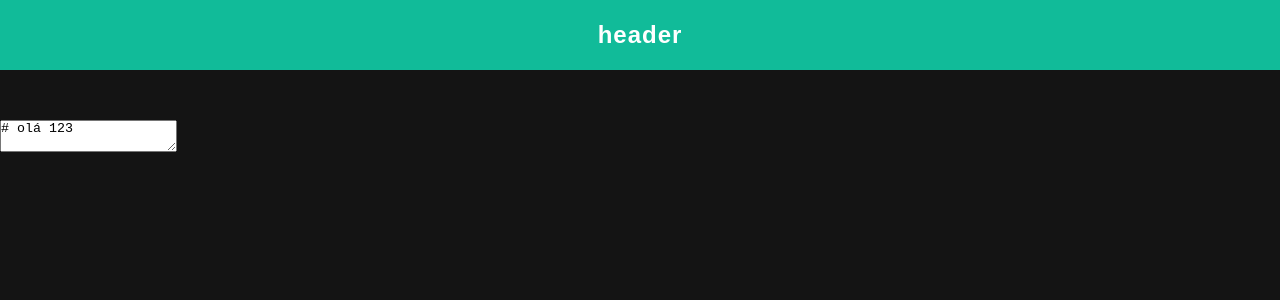
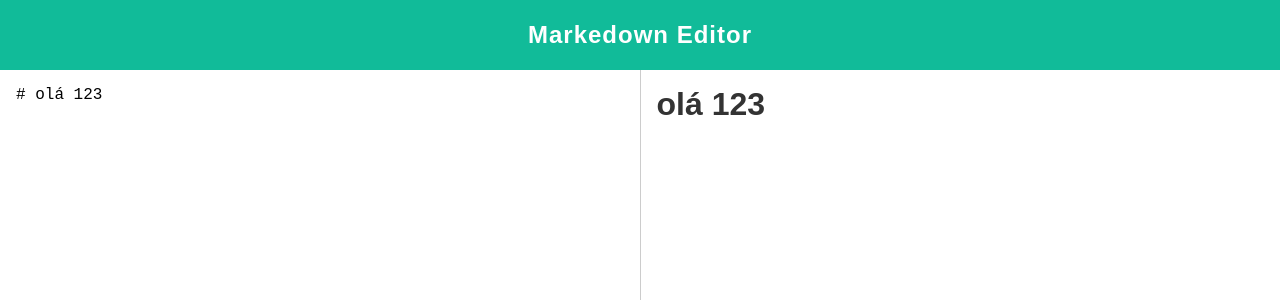
Before and after one commit to BrunoSaibert/markdown-editor, a React (Create React App) app: page / in a window 1280 px wide. Shown: the top 300 px of the page. Built offline with nearby package versions, Linux system fonts and the light colour scheme.

Commit message:
Provider de texto

```diff
--- a/src/App.css
+++ /dev/null
@@ -1,27 +0,0 @@
-.App {
-  background-color: #282c34;
-  height: 100vh;
-  display: flex;
-  flex-direction: row;
-  align-items: center;
-  justify-content: space-between;
-  font-size: 16px;
-  color: white;
-}
-
-.App > * {
-  flex: 1;
-  height: 100vh;
-}
-
-textarea {
-  padding: 1em;
-  width: 100%;
-  resize: none;
-  /* background-color: transparent; */
-  border: 0;
-  /* color: #fff; */
-  /* font-family: monospace;
-  font-size: 1.125em;
-  line-height: 1.8; */
-}
--- a/src/App.js
+++ b/src/App.js
@@ -1,6 +1,9 @@
 import React from 'react';
 
+import { TextProvider } from './hooks/TextProvider';
+
 import Header from './components/Header';
+import Main from './components/Main';
 import Editor from './components/Editor';
 import Result from './components/Result';
 
@@ -8,16 +11,16 @@ import GlobalStyle from './styles/global';
 
 function App() {
   return (
-    <>
+    <TextProvider>
       <Header />
 
-      <main>
+      <Main>
         <Editor />
         <Result />
-      </main>
+      </Main>
 
       <GlobalStyle />
-    </>
+    </TextProvider>
   );
 }
 
--- a/src/components/Editor/index.js
+++ b/src/components/Editor/index.js
@@ -1,13 +1,13 @@
-import React, { useState } from 'react';
+import React from 'react';
+
+import { useText } from '../../hooks/TextProvider';
 
 import * as S from './styles';
 
 function Editor() {
-  const [text, setText] = useState('# olá 123');
+  const { text, typed } = useText();
 
-  return (
-    <textarea onChange={e => setText(e.target.value)} value={text} autoFocus />
-  );
+  return <S.Container onChange={e => typed(e.target.value)} value={text} />;
 }
 
 export default Editor;
--- a/src/components/Editor/styles.js
+++ b/src/components/Editor/styles.js
@@ -1,3 +1,9 @@
 import styled from 'styled-components';
 
-export const Container = styled.div``;
+export const Container = styled.textarea`
+  width: 100%;
+  resize: none;
+  background: transparent;
+  border: 0;
+  font-size: 16px;
+`;
--- a/src/components/Header/index.js
+++ b/src/components/Header/index.js
@@ -5,7 +5,7 @@ import * as S from './styles';
 function Header() {
   return (
     <S.Container>
-      <S.Brand>Header</S.Brand>
+      <S.Brand>Markedown Editor</S.Brand>
     </S.Container>
   );
 }
--- a/src/components/Header/styles.js
+++ b/src/components/Header/styles.js
@@ -5,7 +5,6 @@ export const Container = styled.header`
   height: 70px;
   background: #1b9;
   padding: 0 4%;
-  margin-bottom: 50px;
 
   display: flex;
   align-items: center;
@@ -14,7 +13,7 @@ export const Container = styled.header`
 
 export const Brand = styled.a`
   color: #fff;
-  text-transform: lowercase;
+  text-transform: capitalize;
   text-decoration: none;
   font-size: 24px;
   font-weight: bold;
--- /dev/null
+++ b/src/components/Main/index.js
@@ -0,0 +1,18 @@
+import styled from 'styled-components';
+
+const Main = styled.main`
+  height: calc(100vh - 70px);
+  display: flex;
+  flex-direction: row;
+  align-items: center;
+  justify-content: space-between;
+
+  & > * {
+    flex: 1;
+
+    height: calc(100vh - 70px);
+    padding: 16px;
+  }
+`;
+
+export default Main;
--- a/src/components/Result/index.js
+++ b/src/components/Result/index.js
@@ -1,12 +1,15 @@
 import React from 'react';
 import marked from 'marked';
+
+import { useText } from '../../hooks/TextProvider';
 
 import * as S from './styles';
 
 function Result() {
-  const text = '';
+  const { text } = useText();
+
   return (
-    <div
+    <S.Container
       dangerouslySetInnerHTML={{ __html: marked(text, { sanitize: true }) }}
     />
   );
--- a/src/components/Result/styles.js
+++ b/src/components/Result/styles.js
@@ -1,3 +1,5 @@
 import styled from 'styled-components';
 
-export const Container = styled.div``;
+export const Container = styled.div`
+  border-left: 1px solid #ccc;
+`;
--- /dev/null
+++ b/src/hooks/TextProvider.js
@@ -0,0 +1,33 @@
+import React, { createContext, useContext, useState, useCallback } from 'react';
+
+const TextContext = createContext();
+
+function TextProvider({ children }) {
+  const [text, setText] = useState('# olá 123');
+
+  const typed = useCallback(textTyped => {
+    setText(textTyped);
+  }, []);
+
+  const clear = useCallback(() => {
+    setText('');
+  }, []);
+
+  return (
+    <TextContext.Provider value={{ text, typed, clear }}>
+      {children}
+    </TextContext.Provider>
+  );
+}
+
+function useText() {
+  const context = useContext(TextContext);
+
+  if (!context) {
+    throw new Error('useAuth must be used within a AuthProvider');
+  }
+
+  return context;
+}
+
+export { TextProvider, useText };
--- a/src/styles/global.js
+++ b/src/styles/global.js
@@ -18,8 +18,7 @@ export default createGlobalStyle`
   }
 
   body {
-    background: #141414;
-    color: #fff;
+    color: #333;
     -webkit-font-smoothing: antialiased !important;
     font-family: Arial, Helvetica, sans-serif;
   }
```
